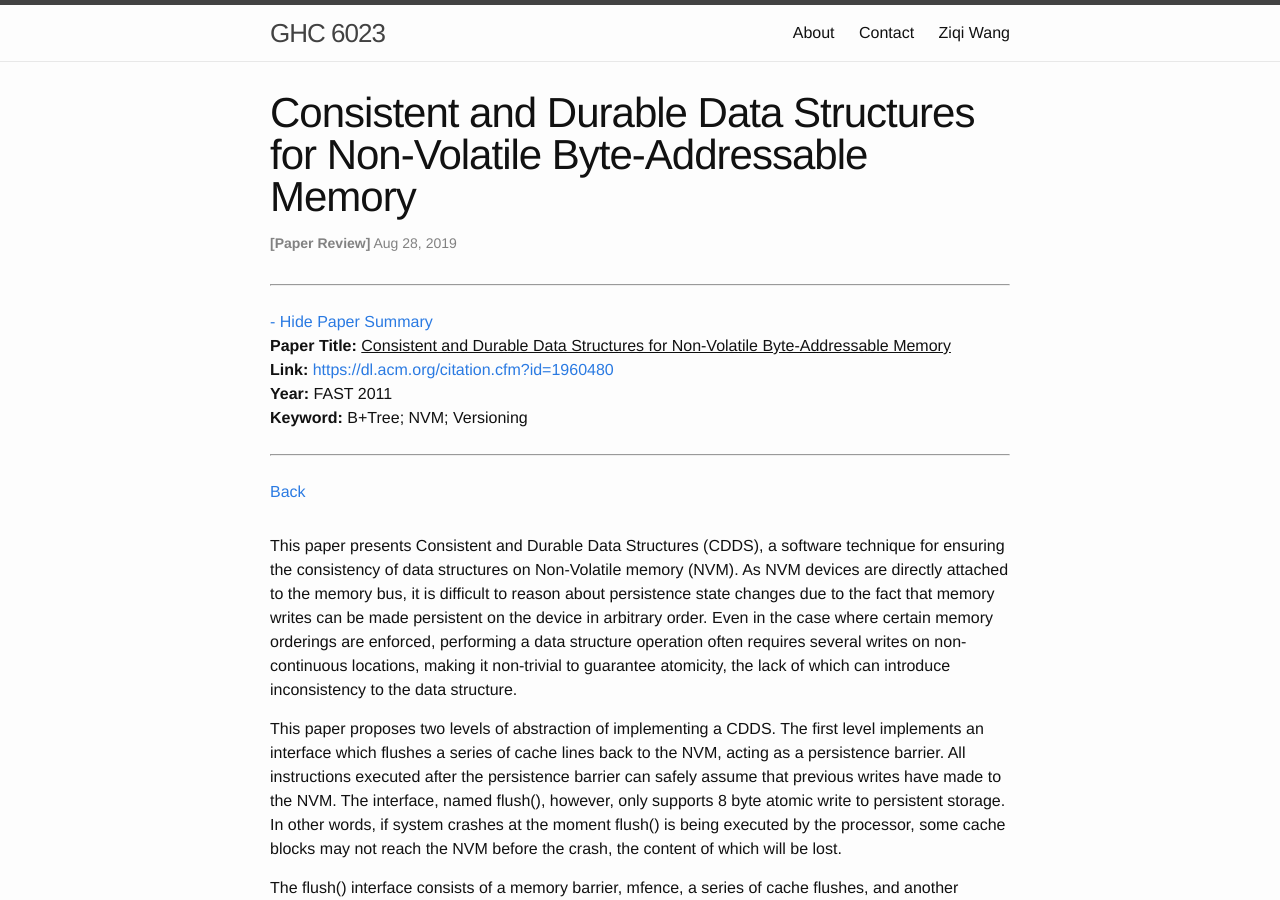
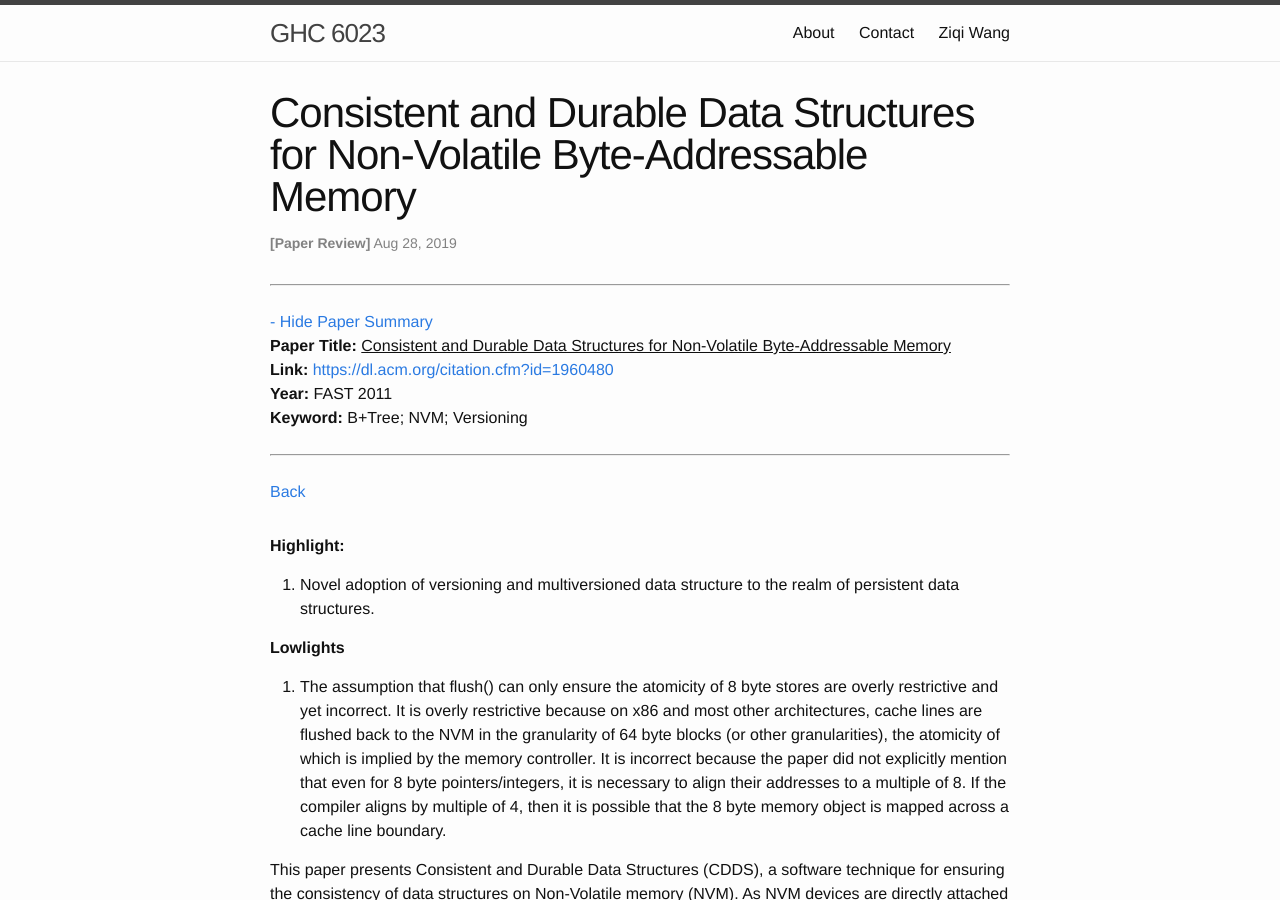
Before and after one commit to wangziqi2013/wangziqi2013.github.io, a Jekyll site: the page built from _posts/2019-08-28-cdds.markdown, in a window 1280 px wide and 900 px high. Built offline with Jekyll 4.4.1, drawn with Linux system fonts in a browser that asks for light colours; some of the changed text lies outside the part shown.

Commit message:
Adding low light

```diff
--- a/_posts/2019-08-28-cdds.markdown
+++ b/_posts/2019-08-28-cdds.markdown
@@ -12,6 +12,19 @@ htm_cd:
 htm_cr:
 version_mgmt:
 ---
+
+**Highlight:**
+
+1. Novel adoption of versioning and multiversioned data structure to the realm of persistent data structures.
+
+**Lowlights**
+
+1. The assumption that flush() can only ensure the atomicity of 8 byte stores are overly restrictive and yet incorrect.
+   It is overly restrictive because on x86 and most other architectures, cache lines are flushed back to the NVM in
+   the granularity of 64 byte blocks (or other granularities), the atomicity of which is implied by the memory controller.
+   It is incorrect because the paper did not explicitly mention that even for 8 byte pointers/integers, it is necessary to
+   align their addresses to a multiple of 8. If the compiler aligns by multiple of 4, then it is possible that the
+   8 byte memory object is mapped across a cache line boundary.
 
 This paper presents Consistent and Durable Data Structures (CDDS), a software technique for ensuring the consistency
 of data structures on Non-Volatile memory (NVM). As NVM devices are directly attached to the memory bus, it is
@@ -64,3 +77,5 @@ current timestamp counter, and flushes the counter. If the counter made into the
 visibility rule, the object is no longer accessible to later operations, because the timestamp will be larger than or
 equal to the *ets*. If the system crashes, then these objects are still valid, because the current timestamp still
 lies in the [*bts*, *ets*) interval.
+
+Objects can be reused if they have been made invisible by a previous
```
